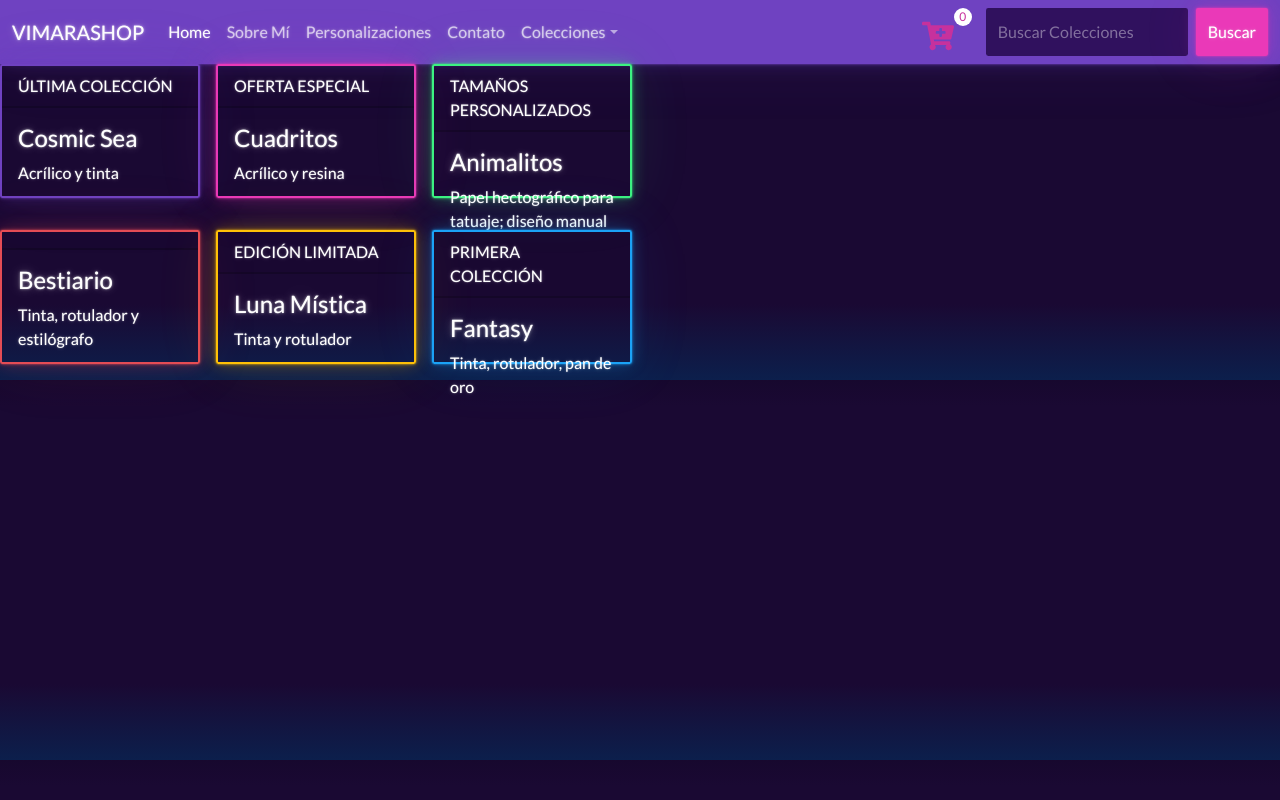
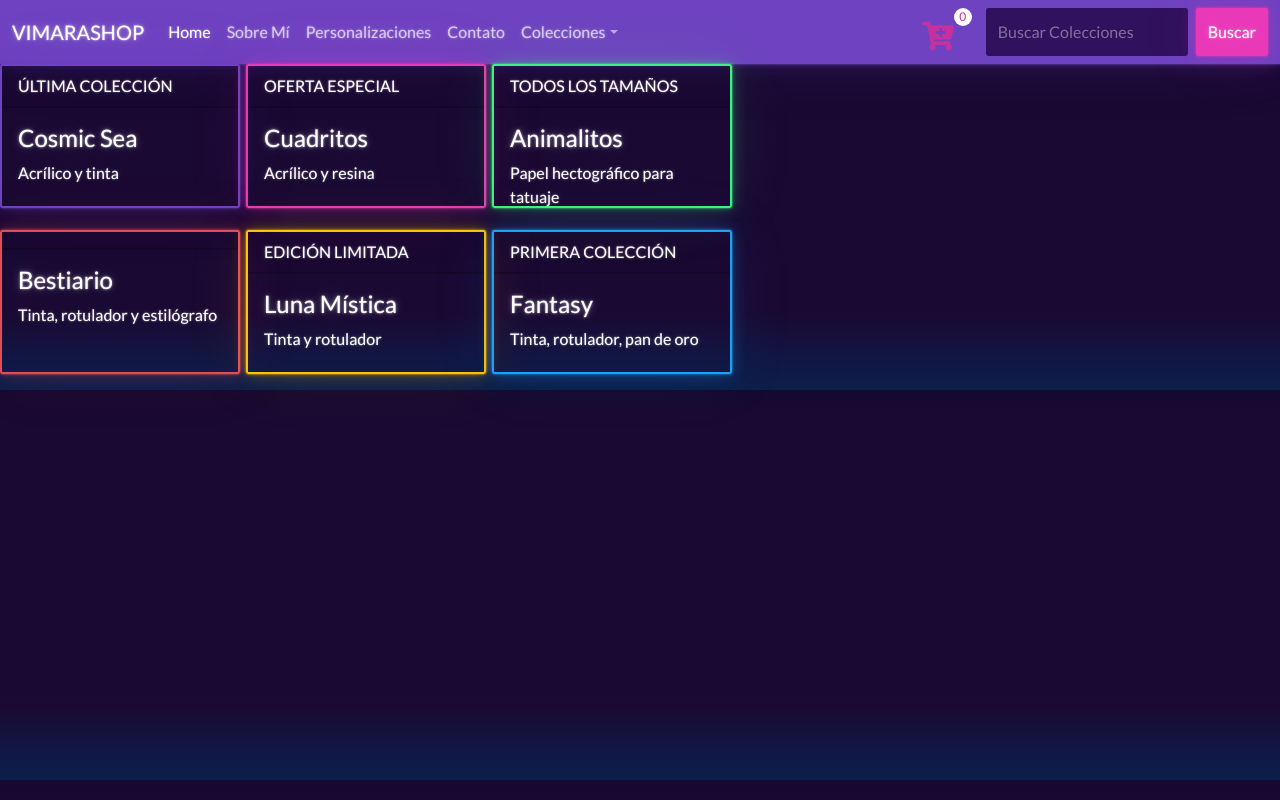
Before and after one commit to melvillar/-34755-React-Villar-Melanie, a React (Create React App) app in the folder vimarashop/: page / in a window 1280 px wide. Built offline with nearby package versions, Linux system fonts and the light colour scheme.

Commit message:
PreEntrega1 Villar Melanie

```diff
--- a/vimarashop/package.json
+++ b/vimarashop/package.json
@@ -44,5 +44,6 @@
   "description": "This project was bootstrapped with [Create React App](https://github.com/facebook/create-react-app).",
   "main": "index.js",
   "author": "",
-  "license": "ISC"
+  "license": "ISC",
+  "devDependencies": {}
 }
--- a/vimarashop/src/components/Navbar/Products/CartItem.jsx
+++ b/vimarashop/src/components/Navbar/Products/CartItem.jsx
@@ -19,10 +19,10 @@ const CartItem = () => {
     </div>
   </div>
   <div className="card border-success mb-3">
-    <div className="card-header">TAMAÑOS PERSONALIZADOS</div>
+    <div className="card-header">TODOS LOS TAMAÑOS</div>
     <div className="card-body">
       <h4 className="card-title">Animalitos</h4>
-      <p className="card-text">Papel hectográfico para tatuaje; diseño manual</p>
+      <p className="card-text">Papel hectográfico para tatuaje</p>
     </div>
   </div>
   <div className="card border-danger mb-3">
--- a/vimarashop/src/components/Navbar/Styles/Navbar.css
+++ b/vimarashop/src/components/Navbar/Styles/Navbar.css
@@ -26,7 +26,9 @@
     width: 100vw;
     display: grid;
     grid-gap: 1rem;
-    grid-template-columns: 12.5rem 12.5rem 12.5rem;
-    grid-template-rows: 9.375rem 9.375rem;
+    grid-template-columns: 15rem 15rem 15rem;
+    grid-template-rows: 10rem 10rem;
+    padding: auto;
+    grid-gap: 6px;
 }
-/*CartItem */
+/**/
```
Also changed, not shown: 1 other file (tests, documents, lock files or other folders).
